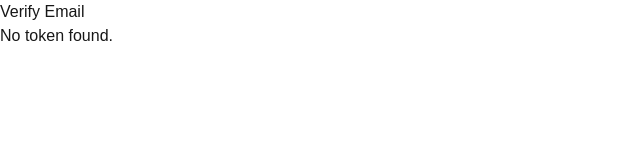
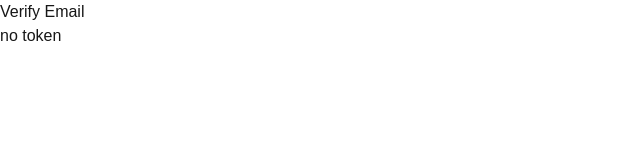
Before and after one commit to ghostofweb/nextjs-learning, a Next.js app: page /verifyemail in a window 1280 px wide. Shown: the top 160 px of the page, without its empty margins (0-640 px from the left). Built offline with nearby package versions, Linux system fonts and the light colour scheme.

Commit message:
Refactor email verification page to use query parameters for token retrieval and improve error handling

```diff
--- a/src/app/verifyemail/page.tsx
+++ b/src/app/verifyemail/page.tsx
@@ -1,68 +1,49 @@
-'use client';
-import axios from 'axios';
-import Link from 'next/link';
-import { useRouter } from 'next/router';
-import React, { useEffect, useState } from 'react';
+'use client'
+import axios from 'axios'
+import Link from 'next/link'
+import React, { useState, useEffect } from 'react'
+import { useSearchParams } from 'next/navigation'
 
 export default function VerifyEmailPage() {
-  const router = useRouter();
-  const [token, setToken] = useState<string | null>(null);
+  const searchParams = useSearchParams();
+  const [token, setToken] = useState("");
   const [verified, setVerified] = useState(false);
   const [error, setError] = useState(false);
-  const [successMessage, setSuccessMessage] = useState<string | null>(null);
 
-  const verifyUserEmail = async () => {
+  // Fetch token directly from query params
+  useEffect(() => {
+    const urlToken = searchParams.get('token'); // Directly get the token from the query
+    if (urlToken) {
+      setToken(urlToken);
+      verifyUserEmail(urlToken);
+    }
+  }, [searchParams]);
+
+  const verifyUserEmail = async (token: string) => {
     try {
-      if (!token) return;  // Ensure token exists before making the request
-      const response = await axios.post('/api/user/verifyemail', { token });
-
-      // Assuming the API returns a success message or status
-      if (response.data.status === 'success') {
-        setVerified(true);
-        setSuccessMessage('Your email has been successfully verified!');
-      } else {
-        throw new Error('Verification failed');
-      }
+      await axios.post("api/user/verifyemail", { token });
+      setVerified(true);
     } catch (error: any) {
       setError(true);
-      console.error('Error verifying email:', error.response?.data || error.message);
+      console.log(error.response.data);
     }
   };
-
-  useEffect(() => {
-    // Get token from URL query params
-    const urlToken = router.query.token as string | undefined;
-    if (urlToken) {
-      setToken(urlToken);
-      verifyUserEmail(); // Call verify when token is available
-    }
-  }, [router.query]);
 
   return (
     <div className='flex flex-col items-center justify-center min-h-screen py-2'>
       <h1 className='text-4xl'>Verify Email</h1>
-      {token ? (
-        <h2 className='p-4 bg-green-500 text-white'>
-          Token: {token}
-        </h2>
-      ) : (
-        <h2 className='p-4 bg-red-500 text-white'>
-          No token found.
-        </h2>
-      )}
-
-      {verified && successMessage && (
-        <div className='mt-4'>
-          <h3 className='text-green-500'>{successMessage}</h3>
-          <Link href="/login" className="mt-4 text-blue-500 hover:underline">
-            Go to Login
-          </Link>
+      <h2 className='p-4 bg-green'>
+        {token ? `${token}` : "no token"}
+      </h2>
+      {verified && (
+        <div>
+          Verified
+          <Link href="/login">Go to Login</Link>
         </div>
       )}
-
       {error && (
-        <div className='mt-4'>
-          <h2 className='text-red-500'>Error verifying email. Please try again.</h2>
+        <div>
+          <h2>Error occurred during verification</h2>
         </div>
       )}
     </div>
```
